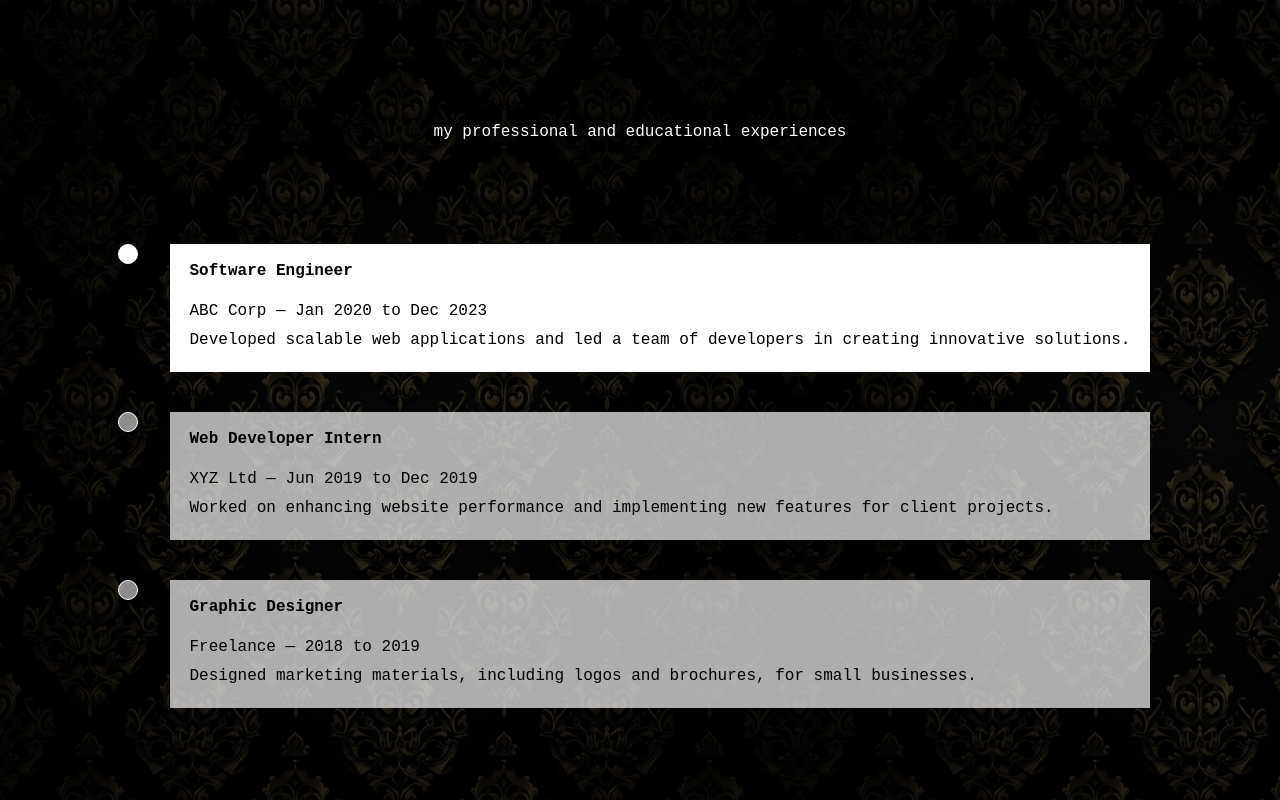
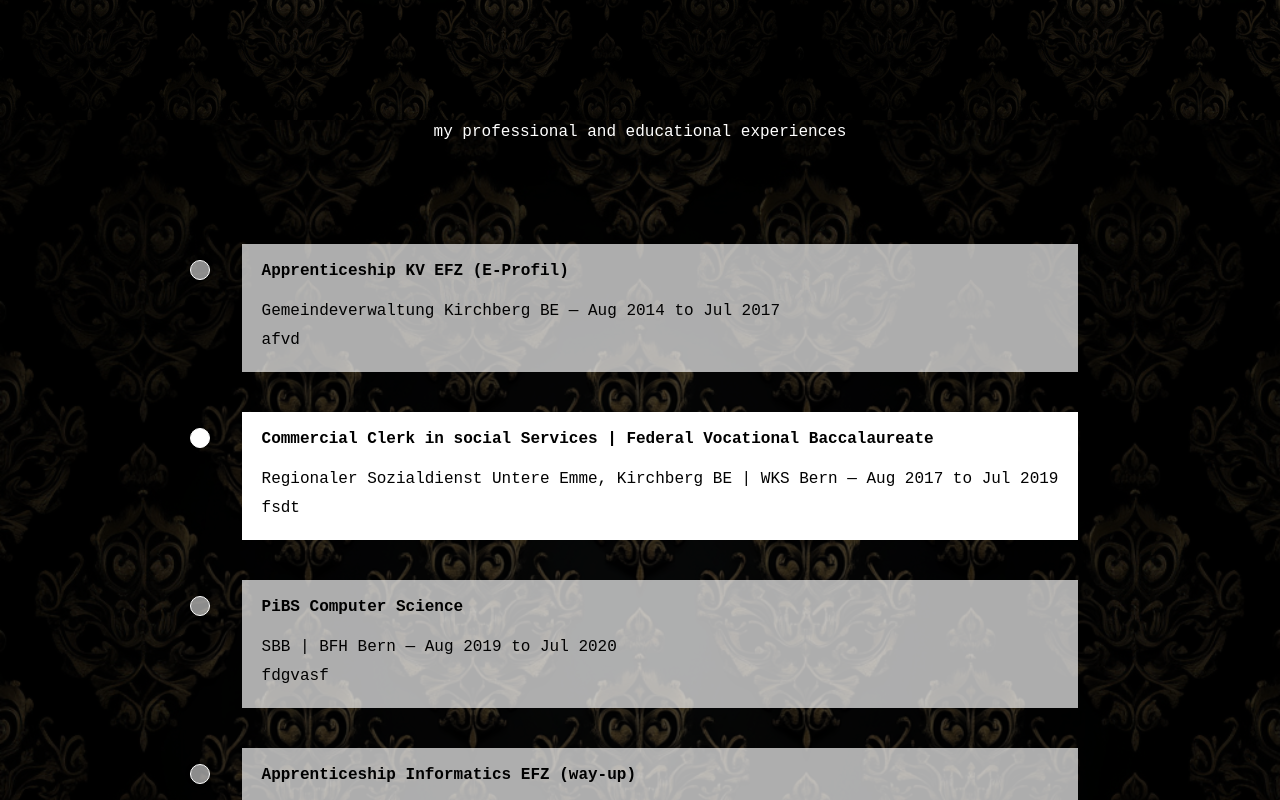
Before and after one commit to dana-liivia/version-1, a Next.js app in the folder original/: page / in a window 1280 px wide. Shown: the part 2000-2800 px from the top of the page. Built offline with nearby package versions, Linux system fonts and the light colour scheme.

Commit message:
update timeline

```diff
--- a/original/src/app/components/experiences-section.tsx
+++ b/original/src/app/components/experiences-section.tsx
@@ -34,20 +34,41 @@ export default function ExperiencesSection() {
                         {/** Timeline Items */}
                         {[
                             {
-                                title: 'Software Engineer',
-                                date: 'ABC Corp — Jan 2020 to Dec 2023',
-                                description: 'Developed scalable web applications and led a team of developers in creating innovative solutions.',
+                                title: 'Apprenticeship KV EFZ (E-Profil)',
+                                date: 'Gemeindeverwaltung Kirchberg BE — Aug 2014 to Jul 2017',
+                                description: 'afvd',
                             },
                             {
-                                title: 'Web Developer Intern',
-                                date: 'XYZ Ltd — Jun 2019 to Dec 2019',
-                                description: 'Worked on enhancing website performance and implementing new features for client projects.',
+                                title: 'Commercial Clerk in social Services | Federal Vocational Baccalaureate',
+                                date: 'Regionaler Sozialdienst Untere Emme, Kirchberg BE | WKS Bern — Aug 2017 to Jul 2019',
+                                description: 'fsdt',
                             },
                             {
-                                title: 'Graphic Designer',
-                                date: 'Freelance — 2018 to 2019',
-                                description: 'Designed marketing materials, including logos and brochures, for small businesses.',
+                                title: 'PiBS Computer Science',
+                                date: 'SBB | BFH Bern — Aug 2019 to Jul 2020',
+                                description: 'fdgvasf',
                             },
+                            {
+                                title: 'Apprenticeship Informatics EFZ (way-up)',
+                                date: 'Swisscom (Schweiz) AG | GiBB — Aug 2020 to Jul 2022',
+                                description: 'fdgvasf',
+                            },
+                            {
+                                title: 'Software Developer (young professional)',
+                                date: 'Swisscom (Schweiz) AG — Aug 2022 to Oct 2023',
+                                description: 'fdgvasf',
+                            },
+                            {
+                                title: 'BSc Digital Business & AI',
+                                date: 'BFH Bern — Sep 2022 to TODAY',
+                                description: 'fdgvasf',
+                            },
+                            {
+                                title: 'Leader for Teams - Scrum Master',
+                                date: 'Swisscom (Schweiz) AG — Dez 2023 to TODAY',
+                                description: 'fdgvasf',
+                            },
+
                         ].map((item, index) => (
                             <div
                                 key={index}
--- a/original/src/app/components/stylings/experiences-section.module.css
+++ b/original/src/app/components/stylings/experiences-section.module.css
@@ -10,7 +10,7 @@
     display: flex;
     flex-direction: column;
     padding: 0 5%;
-    background-color: rgba(0, 0, 0, 0.76);
+    background-color: rgba(0, 0, 0, 0.7);
     align-items: center;
 }
 
@@ -28,9 +28,9 @@
 /* Timeline Structure */
 .timeline {
     position: relative;
-    margin: 0 auto;
     border-left: 0 solid #f8f8f8;
     transition: border-color 0.3s ease;
+    margin-bottom: 5rem;
 }
 
 .timelineItem {
@@ -54,6 +54,7 @@
     border-radius: 50%;
     z-index: 1;
     box-shadow: 0 0 5px rgba(0, 0, 0, 0.2);
+    margin-top: 1rem;
 }
 
 /* Content */
--- a/original/src/app/components/stylings/skill-section.module.css
+++ b/original/src/app/components/stylings/skill-section.module.css
@@ -11,7 +11,7 @@
     display: flex;
     flex-direction: column;
     padding: 8% 5% 0 5%;
-    background-color: rgba(0, 0, 0, 0.76);
+    background-color: rgba(0, 0, 0, 0.7);
 }
 
 .description {
```
